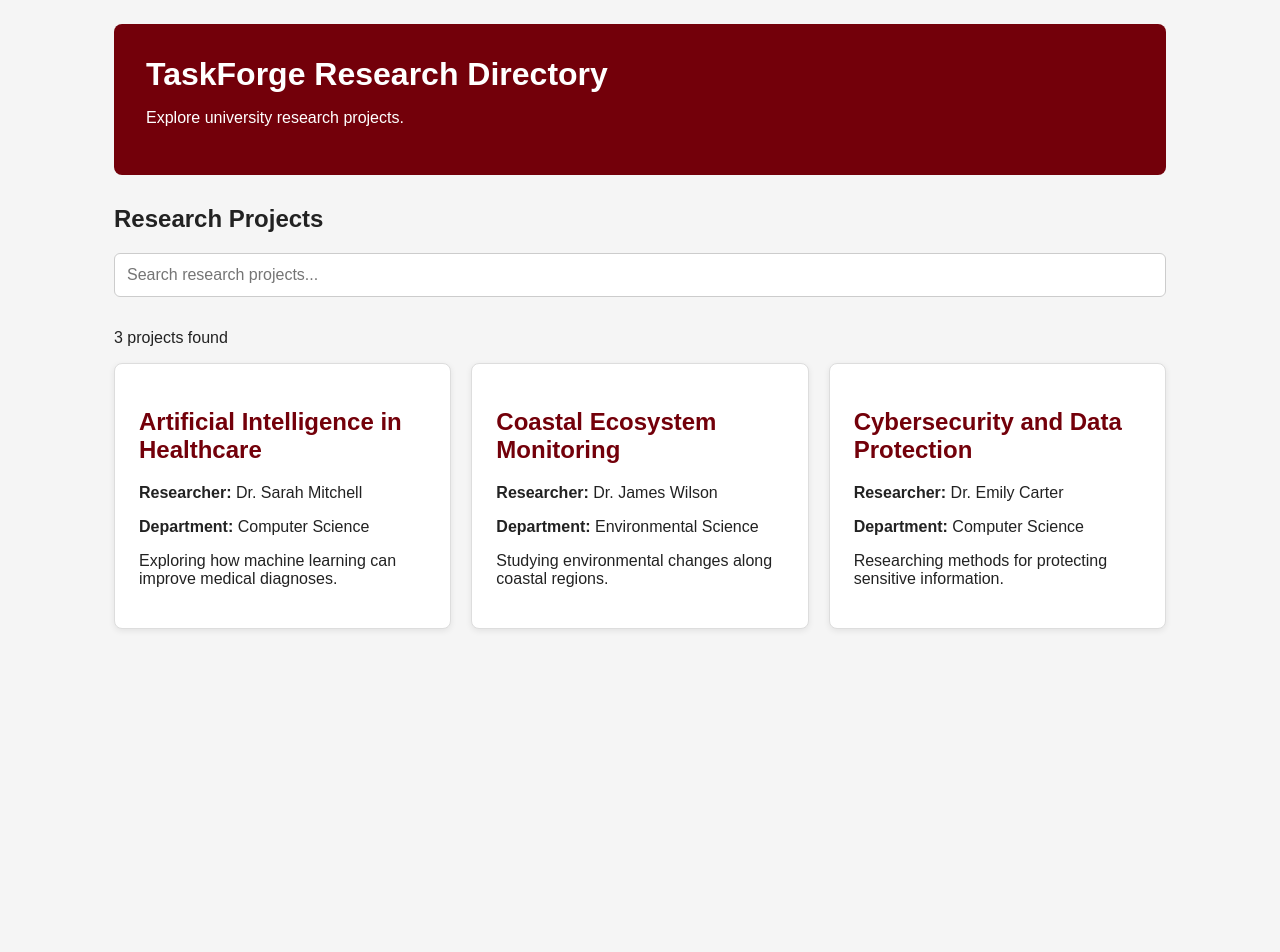
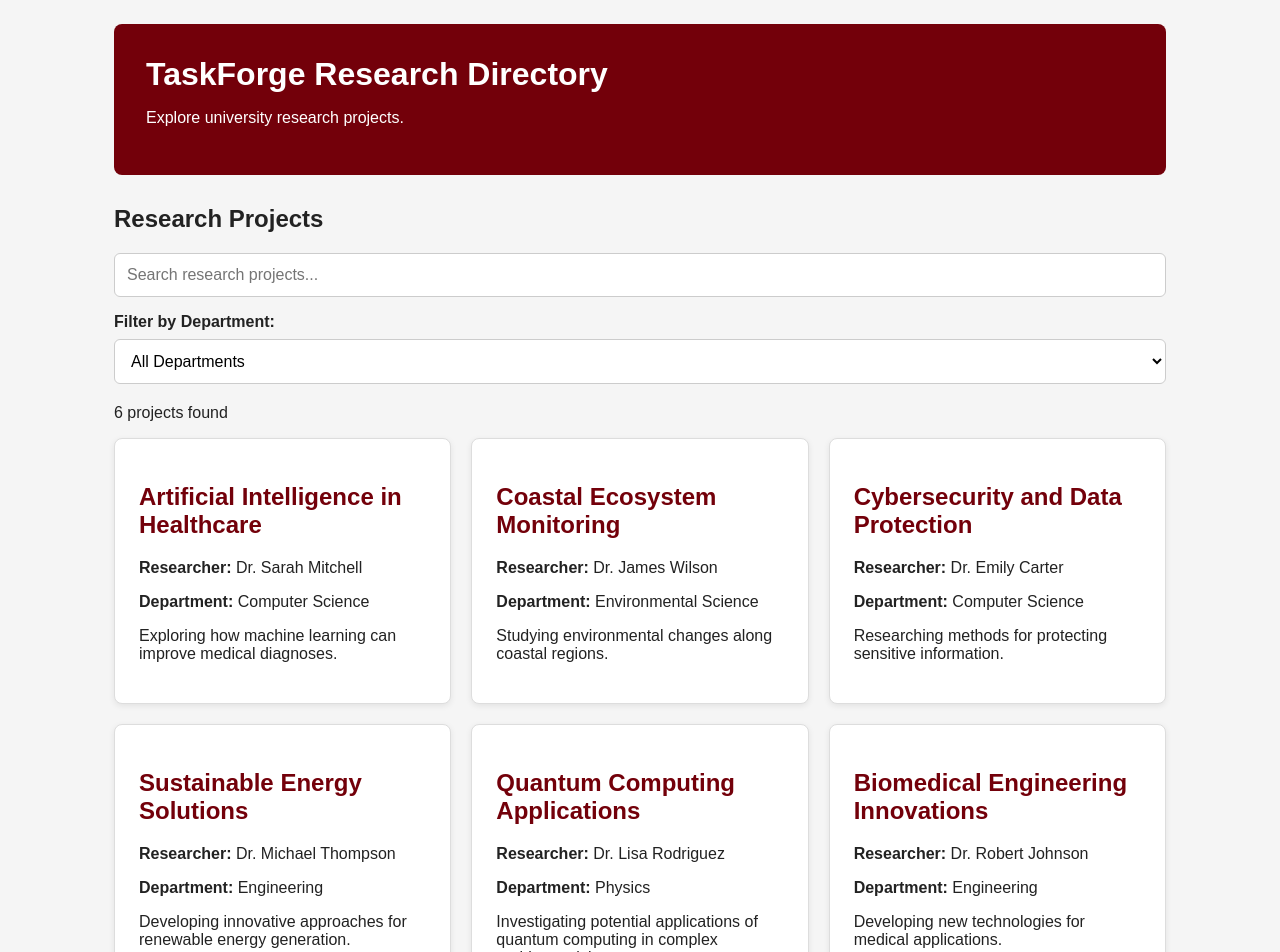
Before and after one commit to paukba/CSCE490-SampleProject, a React (Vite) app in the folder taskforge-directory/: page / in a window 1280 px wide. Shown: the top 952 px of the page. Before the commit the page ends 800 px from the top, so only its background shows below. Built offline with nearby package versions, Linux system fonts and the light colour scheme.

Commit message:
Added a dropdown menu for searching, added more research projects

```diff
--- a/taskforge-directory/src/App.css
+++ b/taskforge-directory/src/App.css
@@ -45,6 +45,26 @@
   border: 1px solid #ccc;
   border-radius: 6px;
   font-size: 16px;
+}
+
+.filter-container {
+  display: flex;
+  flex-direction: column;
+  gap: 8px;
+  margin-bottom: 20px;
+}
+
+.filter-container label {
+  font-weight: bold;
+}
+
+.filter-container select {
+  padding: 12px;
+  font-size: 16px;
+  border: 1px solid #ccc;
+  border-radius: 6px;
+  background-color: white;
+  cursor: pointer;
 }
 
 /* Default code kept for future reference */
--- a/taskforge-directory/src/App.jsx
+++ b/taskforge-directory/src/App.jsx
@@ -1,9 +1,6 @@
 // Main interface, contains elements similar to HTML
 
 import { useState } from 'react'
-import heroImg from './assets/hero.png'
-import reactLogo from './assets/react.svg'
-import viteLogo from './assets/vite.svg'
 import './App.css'
 
 
@@ -13,23 +10,25 @@
 
 function App() {
   const [search, setSearch] = useState("");
+  const [selectedDepartment, setSelectedDepartment] = useState("All");
+  const departments = ["All",
+    ...new Set(initialProjects.map((project) => project.department))
+  ];
 
   const filteredProjects = initialProjects.filter((project) => {
     const searchTerm = search.toLowerCase().trim();
-    return (
-      project.title
-        .toLowerCase()
-        .includes(search.toLowerCase()) ||
-      project.department
-        .toLowerCase()
-        .includes(search.toLowerCase()) ||
-      project.researcher
-        .toLowerCase()
-        .includes(search.toLowerCase()) ||
-      project.description
-        .toLowerCase()
-        .includes(searchTerm)
-    );
+
+    const matchesSearch =
+      project.title.toLowerCase().includes(searchTerm) ||
+      project.department.toLowerCase().includes(searchTerm) ||
+      project.researcher.toLowerCase().includes(searchTerm) ||
+      project.description.toLowerCase().includes(searchTerm);
+
+    const matchesDepartment =
+      selectedDepartment === "All" ||
+      project.department === selectedDepartment;
+
+    return matchesSearch && matchesDepartment;
   });
 
   return (
@@ -47,6 +46,28 @@
         value={search}
         onChange={(e) => setSearch(e.target.value)}
       />
+
+      <div className="filter-container">
+        <label htmlFor="department-filter">
+          Filter by Department:
+        </label>
+
+        <select
+          id="department-filter"
+          value={selectedDepartment}
+          onChange={(event) =>
+            setSelectedDepartment(event.target.value)
+          }
+        >
+          {departments.map((department) => (
+            <option key={department} value={department}>
+              {department === "All"
+                ? "All Departments"
+                : department}
+            </option>
+          ))}
+        </select>
+      </div>
 
       <p>{filteredProjects.length} projects found</p>
 
--- a/taskforge-directory/src/data/projects.js
+++ b/taskforge-directory/src/data/projects.js
@@ -24,5 +24,29 @@
     department: "Computer Science",
     description:
       "Researching methods for protecting sensitive information."
+  },
+  {
+    id: 4,
+    title: "Sustainable Energy Solutions",
+    researcher: "Dr. Michael Thompson",
+    department: "Engineering",
+    description:
+      "Developing innovative approaches for renewable energy generation."
+  },
+  {
+    id: 5,
+    title: "Quantum Computing Applications",
+    researcher: "Dr. Lisa Rodriguez",
+    department: "Physics",
+    description:
+      "Investigating potential applications of quantum computing in complex problem-solving."
+  },
+  {
+    id: 6,
+    title: "Biomedical Engineering Innovations",
+    researcher: "Dr. Robert Johnson",
+    department: "Engineering",
+    description:
+      "Developing new technologies for medical applications."
   }
 ];
```
